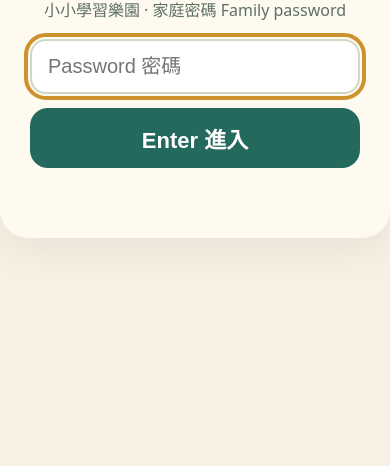
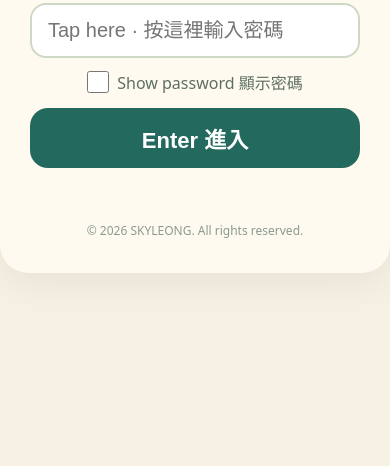
Before and after one commit to skyleong7777/kid_app, a plain HTML site: page index.html in a window 390 px wide. Shown: the part 378-844 px from the top of the page. Drawn offline with Linux system fonts and the light colour scheme.

Commit message:
Little Learning Garden v14.6: Next button, responsive layouts, tappable body figure
- Questions no longer advance on their own; a Next button appears after the answer
- Counting objects and choice cards scale to the screen so nothing is cut off
- Body parts: one clear figure the child taps directly
- Phone keyboard fix on the password page, copyright notice

Co-Authored-By: Claude Fable 5.2 <noreply@anthropic.com>
Claude-Session: https://claude.ai/code/session_01XW1Btq1FmgGr8byH3MJMDP

```diff
--- a/index.html
+++ b/index.html
@@ -8,19 +8,22 @@
 body{margin:0;min-height:100vh;display:flex;align-items:center;justify-content:center;background:#f6f1e3;font-family:system-ui,-apple-system,'PingFang TC',sans-serif;color:#244c46}
 #gate{background:#fffaf0;border-radius:28px;padding:34px 30px;width:min(420px,88vw);text-align:center;box-shadow:0 10px 40px #0001}
 #gate h1{font-size:26px;margin:8px 0 2px}#gate p{margin:4px 0 18px;color:#5d6f63}#gate .big{font-size:64px;line-height:1}
-#gate input{width:100%;box-sizing:border-box;font-size:20px;padding:14px 16px;border-radius:16px;border:2px solid #cfd8c4;background:#fff;color:#244c46}
+#gate #showrow{display:flex;align-items:center;justify-content:center;gap:8px;margin-top:12px;font-size:16px;color:#5d6f63}
+#gate #show{width:22px;height:22px;margin:0}
+#gate #pw{width:100%;box-sizing:border-box;font-size:20px;padding:14px 16px;border-radius:16px;border:2px solid #cfd8c4;background:#fff;color:#244c46}
 #gate button{margin-top:14px;width:100%;font-size:22px;font-weight:800;padding:14px;border:0;border-radius:18px;background:#23695d;color:#fff;cursor:pointer}
 #gate button:disabled{opacity:.6}#gate #msg{min-height:24px;margin-top:12px;font-weight:700}#gate #msg.bad{color:#b4442f}
 #gate input:focus-visible,#gate button:focus-visible{outline:4px solid #cd922d;outline-offset:2px}#gate [hidden]{display:none}
 </style></head><body>
 <main id="gate"><div class="big">🌱</div><h1>Little Learning Garden</h1><p>小小學習樂園 · 家庭密碼 Family password</p>
 <form id="f" hidden><label for="pw" style="position:absolute;left:-9999px">Password 密碼</label>
-<input id="pw" type="password" placeholder="Password 密碼" autocomplete="current-password" required>
-<button id="go" type="submit">Enter 進入</button></form><div id="msg" role="status">Loading… 載入中</div></main>
+<input id="pw" name="password" type="password" inputmode="text" enterkeyhint="go" placeholder="Tap here · 按這裡輸入密碼" autocomplete="current-password" autocapitalize="off" autocorrect="off" spellcheck="false" required>
+<label id="showrow"><input id="show" type="checkbox"> Show password 顯示密碼</label>
+<button id="go" type="submit">Enter 進入</button></form><div id="msg" role="status">Loading… 載入中</div><p style="margin:18px 0 0;font-size:12px;color:#8a9a8f">© 2026 SKYLEONG. All rights reserved.</p></main>
 <script>
 (async function(){
 'use strict';
-const VER="14.5",$=id=>document.getElementById(id),msg=(t,bad)=>{const m=$('msg');if(m){m.textContent=t;m.className=bad?'bad':''}};
+const VER="14.6",$=id=>document.getElementById(id),msg=(t,bad)=>{const m=$('msg');if(m){m.textContent=t;m.className=bad?'bad':''}};
 const b64=s=>Uint8Array.from(atob(s),c=>c.charCodeAt(0)),toB64=u=>{let t='';for(let i=0;i<u.length;i++)t+=String.fromCharCode(u[i]);return btoa(t)};
 if(!window.crypto||!crypto.subtle){msg('This page needs a secure (https) connection. 需要 https 連線。',true);return}
 let key=null,meta;
@@ -47,7 +50,8 @@ async function boot(){
 try{meta=await fetch('d/meta.json',{cache:'no-cache'}).then(r=>r.json())}catch(e){msg('Cannot load. Check the internet connection. 載入失敗，請檢查網絡。',true);return}
 let saved=null;try{saved=localStorage.getItem('llg_k')}catch(e){}
 if(saved){try{await useKey(b64(saved));if(await check()){try{await boot()}catch(e){msg('Cannot load. Check the internet connection. 載入失敗，請檢查網絡。',true)}return}}catch(e){}}
-msg('');$('f').hidden=false;$('pw').focus();
+msg('');$('f').hidden=false;
+$('show').addEventListener('change',e=>{$('pw').type=e.target.checked?'text':'password'});
 $('f').addEventListener('submit',async e=>{e.preventDefault();$('go').disabled=true;msg('Checking… 檢查中');
   try{const raw=await derive($('pw').value);await useKey(raw);
     if(!(await check())){msg('Wrong password. 密碼不正確。',true);$('go').disabled=false;return}
--- a/sw.js
+++ b/sw.js
@@ -1,5 +1,5 @@
 /* Little Learning Garden service worker: instant start and offline use after the first visit. Content files stay encrypted in the cache. */
-const VERSION = "14.5", SHELL = 'llg-shell-' + VERSION, DATA = 'llg-data-1';
+const VERSION = "14.6", SHELL = 'llg-shell-' + VERSION, DATA = 'llg-data-1';
 self.addEventListener('install', e => { e.waitUntil(caches.open(SHELL).then(c => c.addAll(['./', 'index.html', 'manifest.webmanifest', 'icons/icon-192.png'])).then(() => self.skipWaiting())); });
 self.addEventListener('activate', e => { e.waitUntil(caches.keys().then(ks => Promise.all(ks.filter(k => k.startsWith('llg-') && k !== SHELL && k !== DATA).map(k => caches.delete(k)))).then(() => self.clients.claim())); });
 const keep = (name, req, res) => { if (res && res.ok && res.type === 'basic') { const copy = res.clone(); caches.open(name).then(c => c.put(req, copy)); } return res; };
```
Also changed, not shown: 7 other files.
